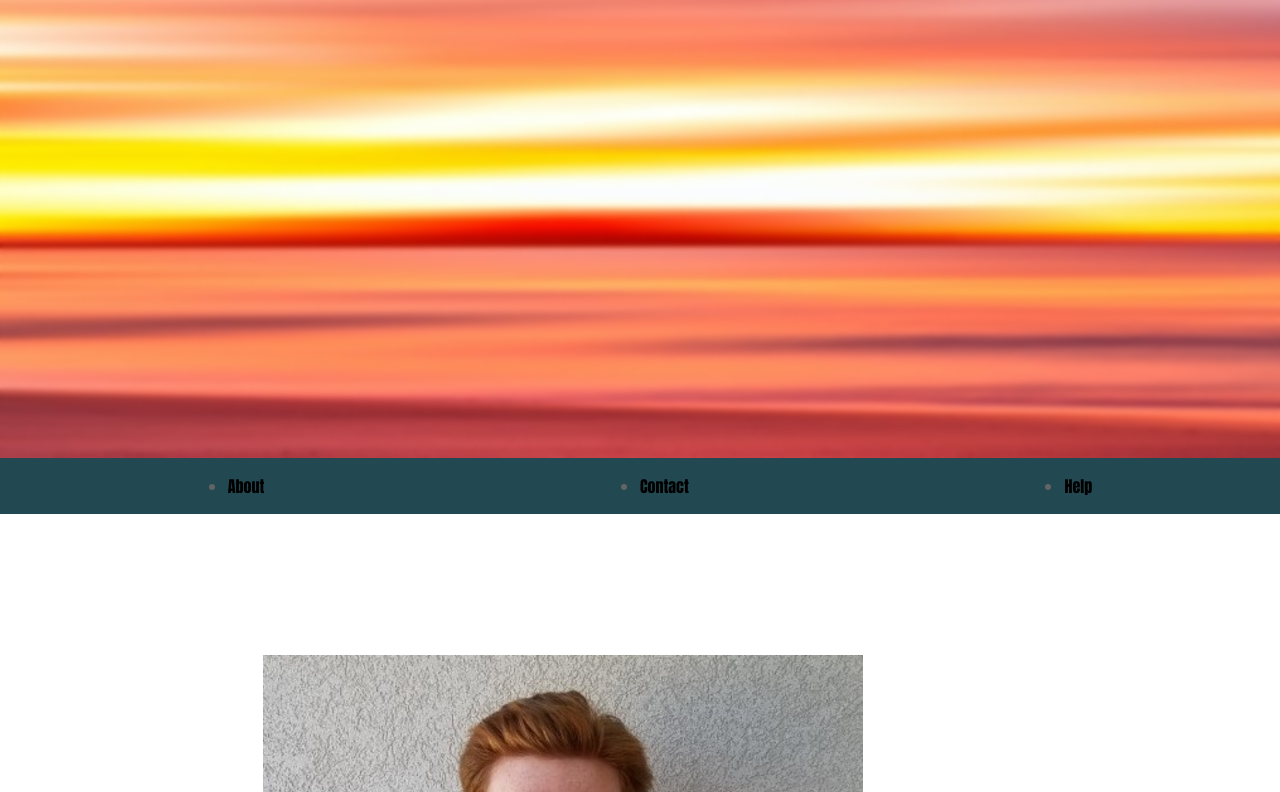
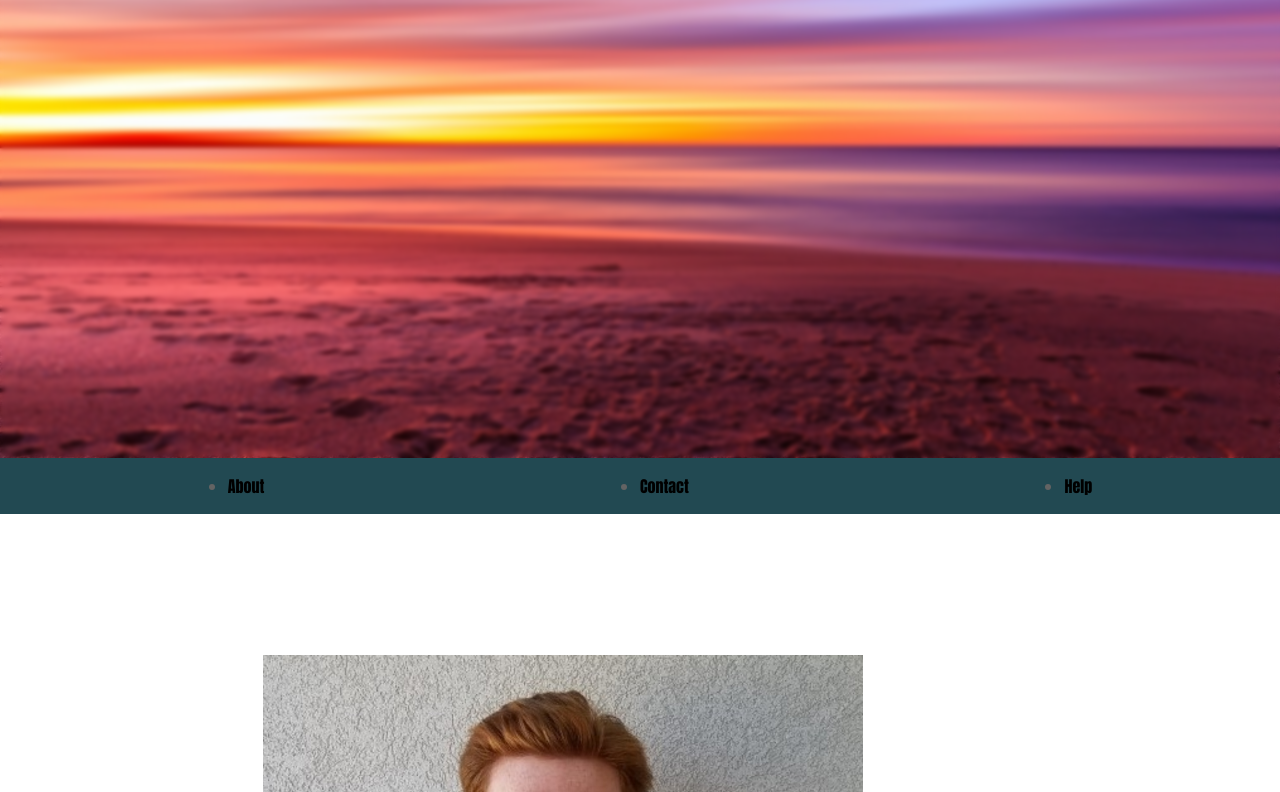
Before and after one commit to IS-120/responsive-menus-mbingham196, a website: page index.html in a window 1280 px wide. Shown: the part 342-1134 px from the top of the page. Drawn offline with Linux system fonts and the light colour scheme.

Commit message:
refixed the srcset attirbute

```diff
--- a/index.html
+++ b/index.html
@@ -44,9 +44,9 @@
     </div>
     <div class="hero-image">
       <picture>
-        <source media="(min-width: 769px)" src="images/hero-sunrise-1920.jpg">
-        <source media="(min-width: 381px)" src="images/hero-sunrise-768.jpg">
-        <source media="(max-width: 380px)" src="images/hero-sunrise-380.jpg">
+        <source media="(min-width: 769px)" srcset="images/hero-sunrise-1920.jpg">
+        <source media="(min-width: 381px)" srcset="images/hero-sunrise-768.jpg">
+        <source media="(max-width: 380px)" srcset="images/hero-sunrise-380.jpg">
         <img src="images/hero-sunrise-768.jpg"
           alt="A family picture with Matthew Bingham, his parents, and two Sisters">
       </picture>
```
